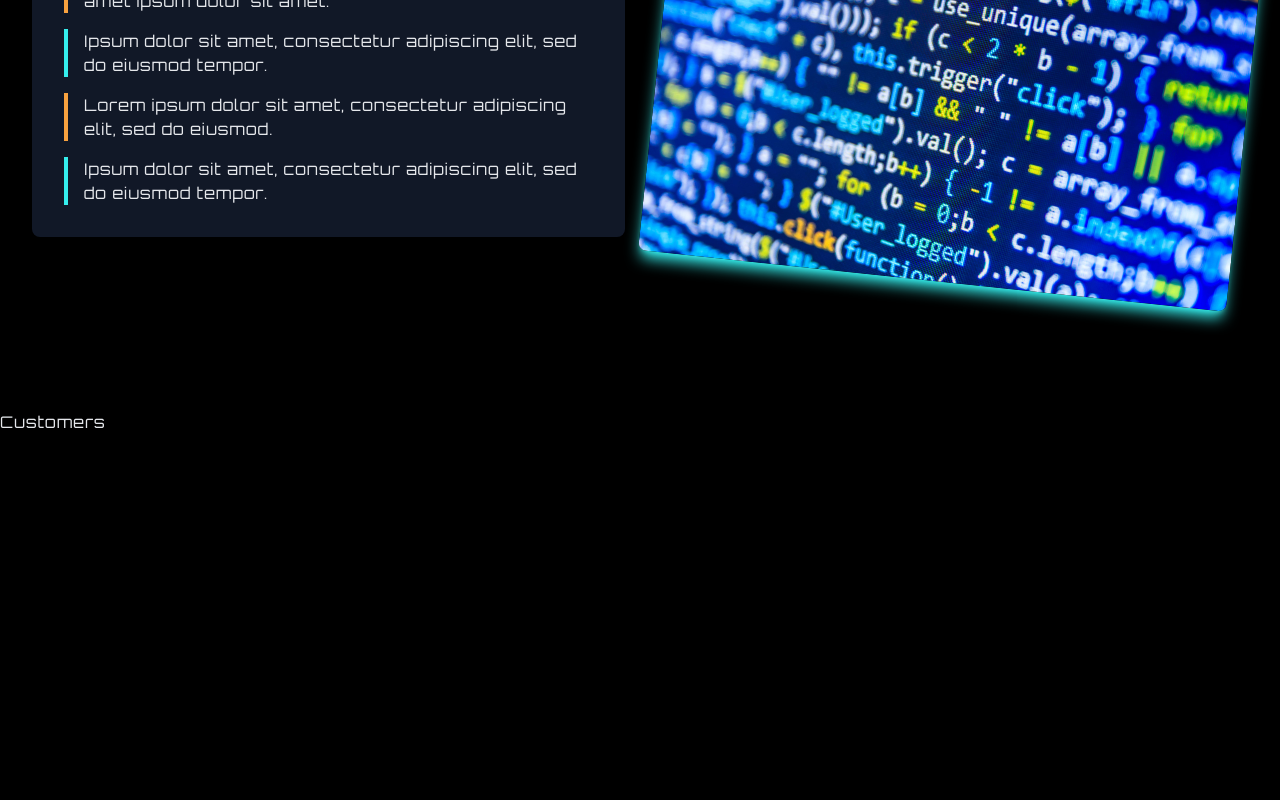
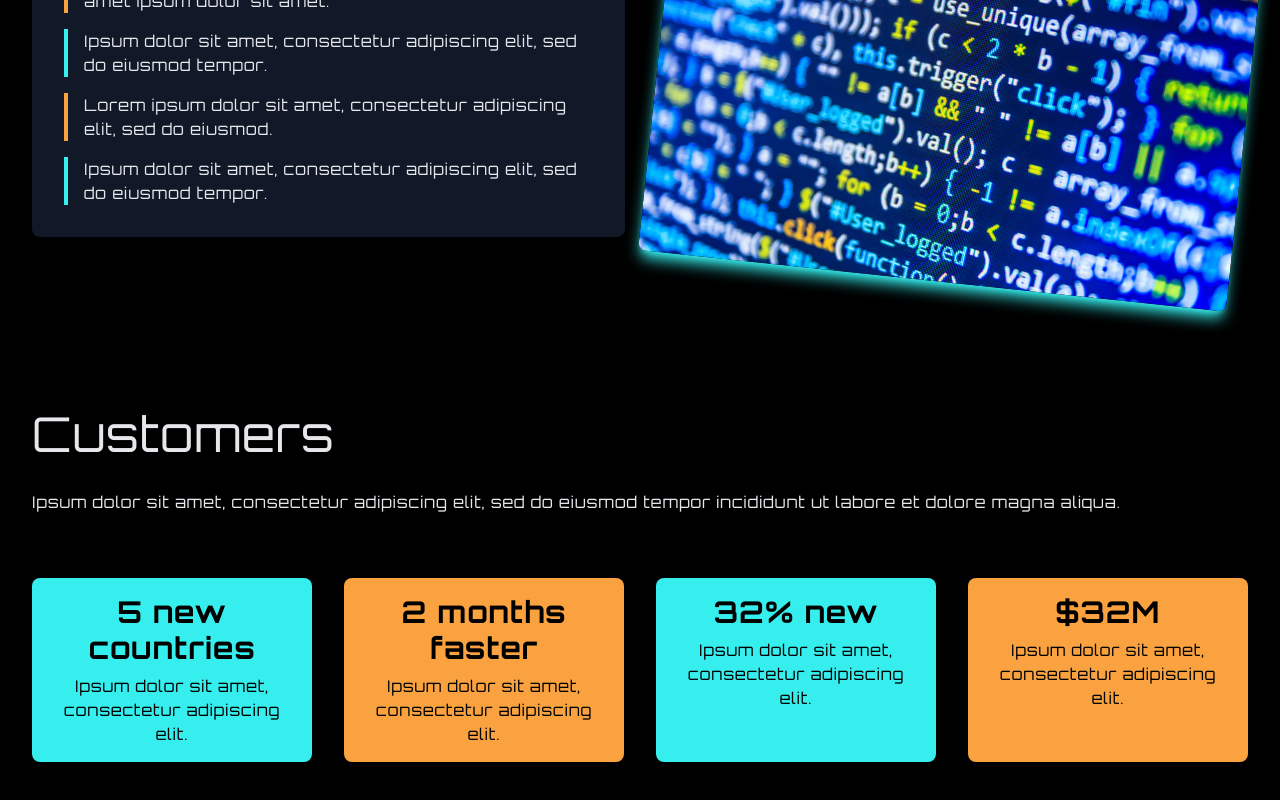
Before and after one commit to denisdiaconu/tailwind-landing-page, a React (Create React App) app: page / in a window 1280 px wide. Shown: the part 2588-3388 px from the top of the page. Before the commit the page ends 3022 px from the top, so only its background shows below. Built offline with nearby package versions, Linux system fonts and the light colour scheme; the HTML template or start-up script is replaced by a standard one.

Commit message:
Add style for customers component

```diff
--- a/src/components/Customers.jsx
+++ b/src/components/Customers.jsx
@@ -1,8 +1,48 @@
-import React from 'react'
+import React from 'react';
+import PageSection from './PageSection';
+import { FaTwitter ,FaGoogle, FaFacebook, FaApple, FaAmazon } from 'react-icons/fa';
 
 const Customers = () => {
+    const textInside = 'Ipsum dolor sit amet, consectetur adipiscing elit, sed do eiusmod tempor incididunt ut labore et dolore magna aliqua.';
+    const textSmall = 'Ipsum dolor sit amet, consectetur adipiscing elit.'
+    const data = [
+        {
+            id: 1,
+            title: '5 new countries',
+            details: textSmall
+        },
+        {
+            id: 2,
+            title: '2 months faster',
+            details: textSmall
+        },
+        {
+            id: 3,
+            title: '32% new',
+            details: textSmall
+        },
+        {
+            id: 4,
+            title: '$32M',
+            details: textSmall
+        }
+    ];
+
   return (
-    <div>Customers</div>
+    <PageSection name='Customers' title='Customers' subtitle={textInside}>
+        <>
+        <div className='grid lg:grid-cols-4 mb-16 gap-8 text-left'>
+            {
+                data.map(d => (
+                    <div key={d.id} className='rounded-lg p-4 text-black odd:bg-tBlue even:bg-tOrange text-center'>
+                        <h1 className='mb-2 text-3xl font-bold'>{d.title}</h1>
+                        <p>{d.details}</p>
+                    </div>
+                ))
+            }
+        </div>
+        </>
+    </PageSection>
   )
 }
 
--- a/src/components/Developer.jsx
+++ b/src/components/Developer.jsx
@@ -1,5 +1,5 @@
-import React from 'react'
-import codeCode from '../assets/codecode-min.jpg'
+import React from 'react';
+import codeCode from '../assets/codecode-min.jpg';
 import PageSection from './PageSection';
 
 const Developer = () => {
```
